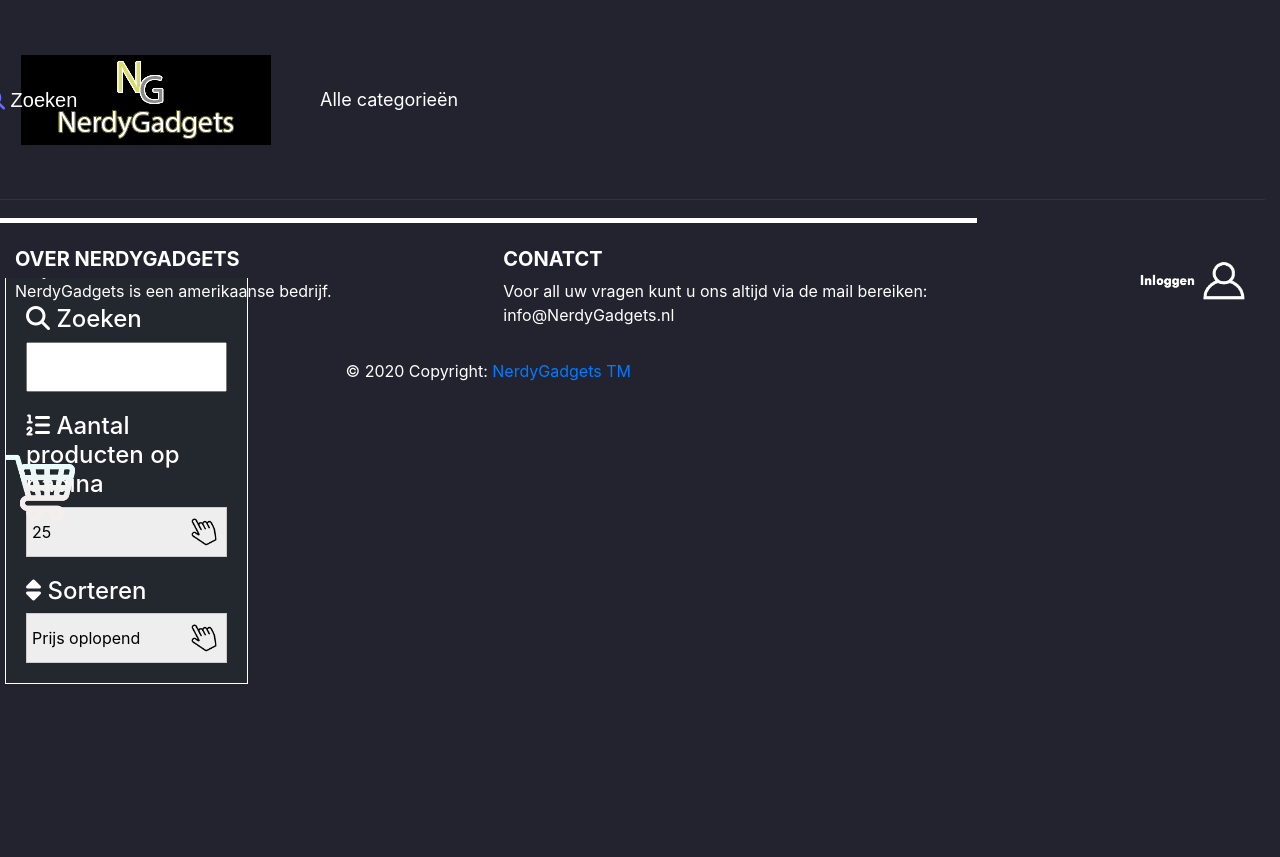
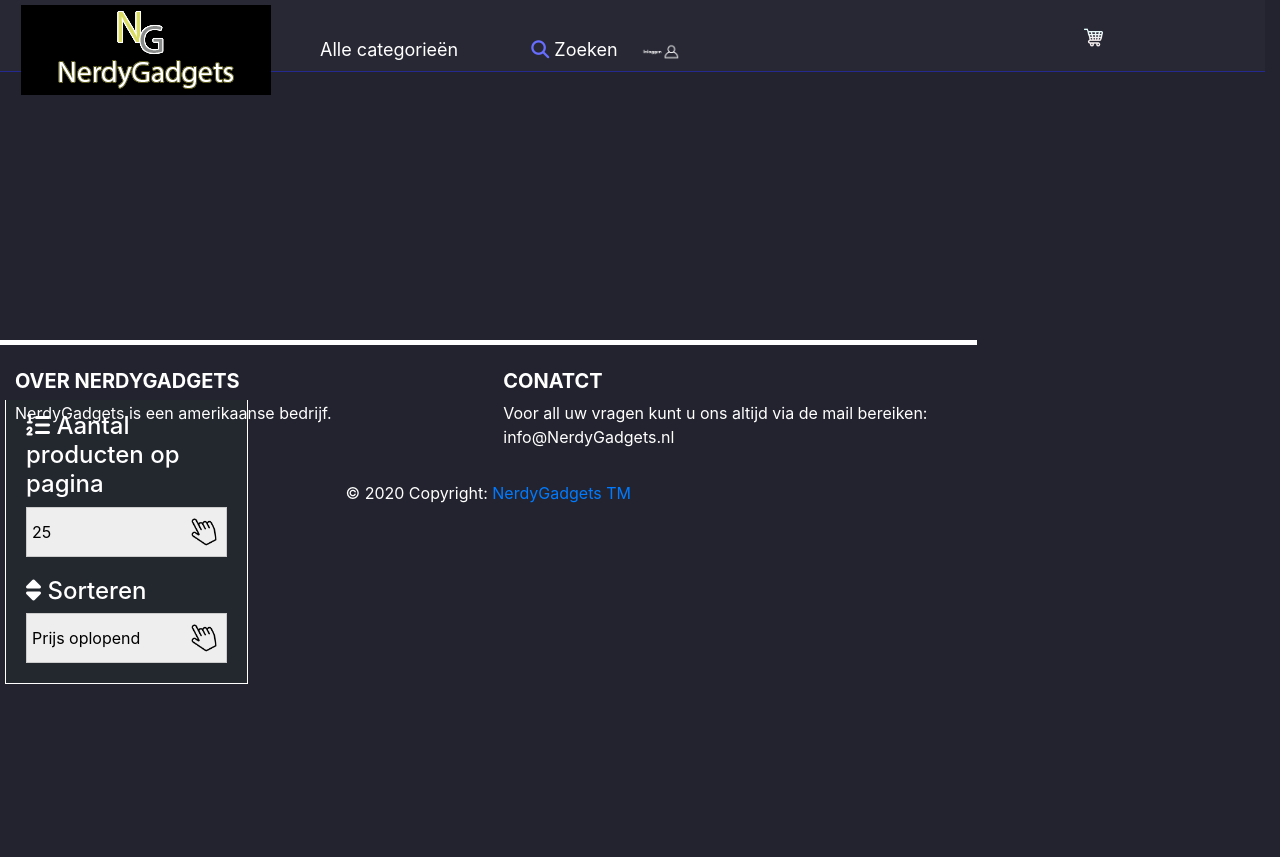
Before and after one commit to usadson/NerdyGadgets, a PHP site: page /nerdygadgets/browse.php in a window 1280 px wide. Shown: the top 857 px of the page. Run offline with PHP 8.4, Linux system fonts and the light colour scheme; data that the repository does not hold is empty; some libraries are stand-ins or nearby versions; some web fonts are replaced.

Commit message:
Header verbeterd

```diff
--- a/Public/CSS/Style.css
+++ b/Public/CSS/Style.css
@@ -65,7 +65,7 @@ table tr td {
 }
 #ul-class-navigation {
     right: 10px;
-    line-height: 200px;
+    line-height: 100px;
     position: absolute;
 }
 #ul-class-navigation > * {
@@ -79,9 +79,9 @@ table tr td {
 #Header {
     position: fixed;
     top:0;
-    background-color: rgb(35, 35, 47);
+    background-color: rgb(40, 40, 53);
     width: 100%;
-    height: 200px;
+    height: 9%;
     z-index: 1;
     border-bottom: 1px solid rgb(36, 41, 143);
 }
@@ -224,7 +224,7 @@ table tr td {
     background-image: url("../ProductIMGHighRes/NerdyGadgetsLogo.png");
     width: 250px;
     height: 90px;
-    margin: 55px 55px 55px 10%;
+    margin: 5px 55px 5px 10%;
 }
 ul#ul-class li {
     display: inline;
@@ -232,7 +232,7 @@ ul#ul-class li {
     margin-right: 1em;
     font-size: 18px;
     text-decoration: none;
-    line-height: 200px;
+    line-height: 100px;
 }
 ul#ul-class-price li {
     display: inline;
--- a/header.php
+++ b/header.php
@@ -85,26 +85,31 @@ else{
                     <?php
                 }
                 ?>
+                <li><a href="browse.php" style="color:#FFF;padding-left: 50px;" align="center" ><i class="fas fa-search" style="color:#676EFF;"></i> Zoeken</a>
+
+
+
+
+            <?php
+            /* FILLER moet nog een pagina voor komen*/
+            if($LoggedIN == true){
+                print('<li><a href="FILL.php" style="color:#FFF;padding-left: 50px;" align="center" ><img src="Public/Img/Account.png" style="padding-right: 9px;width: 4%;"> <i  style="color:#676EFF;"></i> ' . $FullName . '</a>');
+
+            }
+            else{
+                print('<a href="login.php"> <img src="Public/Img/Log in.png" style="padding-left:5px; padding-left:18px;padding-right:5px;width:8%"></a></а>');
+            }
+            ?>
+                    <a href="cart.php">
+                        <img alt="Winkelwagen" src="Public/Img/cart.png" align="right" style="padding-left:20px; padding-top:28px;padding-right:0px;width:5%">
+                    </a>
+            </li>
+        </li>
             </ul>
         </div>
+    </div>
 
-        <div id="ul-class-navigation">
-          <a href="browse.php" align="center" ><i class="fas fa-search" style="color:#676EFF;"></i> Zoeken</a>
-		   <?php
-           /* FILLER moet nog een pagina voor komen*/
-		  	if($LoggedIN == true){
-				print('<div width="20%" align="center" style="padding-left:5px; padding-top:0px;padding-right:5px;"><a href="FILLER.php"> <img src="Public/Img/Account.png" align="left" style="width:9%;padding-top:65px;padding-right:30px">');
-				print("<p align='left'>" . $FullName . "</p></a></a></div>");
-			}
-			else{
-				print('<a href="login.php"> <img src="Public/Img/Log in.png" style="padding-left:5px; padding-top:45px;padding-right:5px;float:right;width:10%"></a></а>');
-			}
-		  ?>
 
-          <a href="cart.php">
-            <img alt="Winkelwagen" src="Public/Img/cart.png" align="left" style="padding-left:20px; padding-top:45px;padding-right:20px;width:20%">
-          </a>
-        </div>
             <!-- Icoon van de wishlist -->
           <!--<a href="wishlist.php">
             <img alt="Wishlist" src="Public/Img/wishlist.jpg" style="padding-left:10px; padding-top:45px;padding-right:20px;float:right;width:70%">
```
